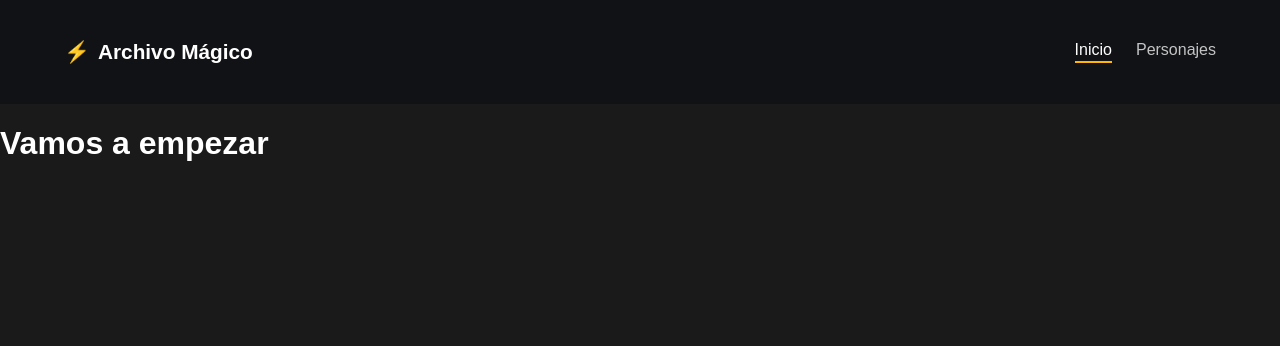
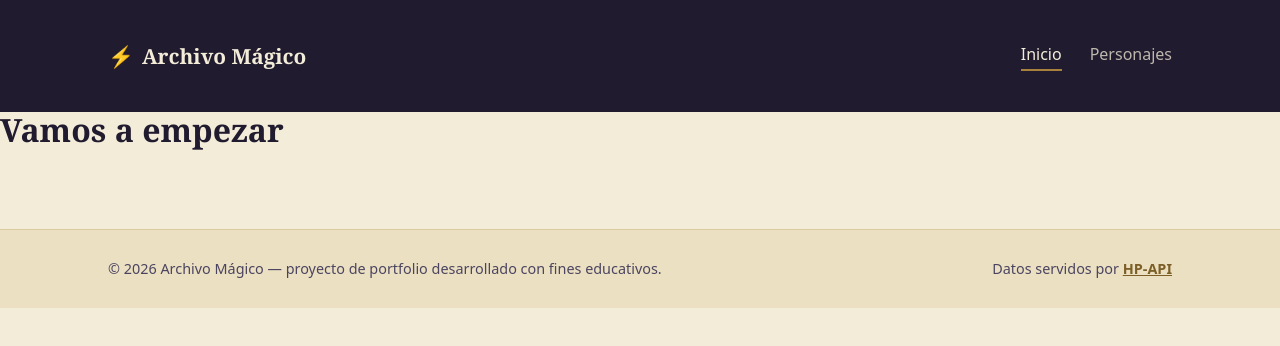
Before and after one commit to Marisa-Ruiz/hpProyectoFinal, a React (Vite) app: page / in a window 1280 px wide. Shown: the top 346 px of the page. Built offline with nearby package versions, Linux system fonts and the light colour scheme.

Commit message:
feat(footer): create Footer component with camelCase styles

```diff
--- a/src/App.jsx
+++ b/src/App.jsx
@@ -1,4 +1,5 @@
 import Header from "./components/Header/Header";
+import Footer from "./components/Footer/Footer";
 
 function App() {
   return (
@@ -7,7 +8,7 @@ function App() {
       <main>
         <h1>Vamos a empezar</h1>
       </main>
-
+      <Footer />
     </>
   )
 }
--- a/src/components/Footer/Footer.css
+++ b/src/components/Footer/Footer.css
@@ -0,0 +1,25 @@
+.footer {
+    background: var(--colorBgAlt);
+    border-top: 1px solid var(--colorBorder);
+    margin-top: var(--spaceXl);
+}
+
+.footerInner {
+    padding: var(--spaceMd) var(--spaceMd);
+    display: flex;
+    flex-wrap: wrap;
+    gap: var(--spaceXs) var(--spaceMd);
+    justify-content: space-between;
+}
+
+.footerText {
+    margin: 0;
+    font-size: 0.9rem;
+    color: var(--colorInkSoft);
+}
+
+.footerLink {
+    color: var(--colorAccentDark);
+    font-weight: 600;
+    text-decoration: underline;
+}
--- a/src/components/Footer/Footer.jsx
+++ b/src/components/Footer/Footer.jsx
@@ -0,0 +1,28 @@
+import './Footer.css'
+
+function Footer() {
+    const year = new Date().getFullYear()
+
+    return (
+        <footer className="footer">
+            <div className="container footerInner">
+                <p className="footerText">
+                    © {year} Archivo Mágico — proyecto de portfolio desarrollado con fines educativos.
+                </p>
+                <p className="footerText">
+                    Datos servidos por{' '}
+                    <a
+                        href="https://hp-api.onrender.com/"
+                        target="_blank"
+                        rel="noreferrer"
+                        className="footerLink"
+                    >
+                        HP-API
+                    </a>
+                </p>
+            </div>
+        </footer>
+    )
+}
+
+export default Footer
--- a/src/components/Header/Header.css
+++ b/src/components/Header/Header.css
@@ -7,18 +7,17 @@
 }
 
 .headerInner {
-  display: flex;
-  align-items: center;
-  justify-content: space-between;
+    display: flex;
+    align-items: center;
+    justify-content: space-between;
 
-  /* CAMBIA ESTAS DOS LÍNEAS: */
-  padding-top: 2.5rem;    /* Aumenta este valor a tu gusto */
-  padding-bottom: 2.5rem; /* Asegúrate de poner el mismo valor abajo para que quede centrado */
+    padding-top: 2.5rem;
+    padding-bottom: 2.5rem;
 
-  flex-wrap: wrap;
-  gap: var(--spaceXs);
-  width: 100%;
+    flex-wrap: wrap;
+    gap: var(--spaceXs);
 }
+
 
 .headerBrand {
     font-family: var(--fontDisplay);
--- a/src/index.css
+++ b/src/index.css
@@ -1,27 +1,130 @@
 :root {
-  --colorInk: #111215;
-  --colorBg: #ffffff;
-  --colorAccent: #ffb703;
+  --colorBg: #f3ecd9;
+  --colorBgAlt: #ece0c2;
+  --colorSurface: #fbf7ec;
+  --colorInk: #201b2e;
+  --colorInkSoft: #4a4460;
+  --colorBorder: #d8cba0;
+
+  --colorAccent: #a8823c;
+  --colorAccentDark: #7c5f27;
+
+  --colorGryffindor: #7f0c1b;
+  --colorSlytherin: #12513a;
+  --colorRavenclaw: #1b3a63;
+  --colorHufflepuff: #a87a00;
+
+  --fontDisplay: 'Spectral', Georgia, serif;
+  --fontBody: 'Work Sans', system-ui, sans-serif;
 
   --spaceXs: 0.5rem;
-  --spaceSm: 0.8rem;
-  --spaceMd: 1.5rem;
+  --spaceSm: 1rem;
+  --spaceMd: 1.75rem;
+  --spaceLg: 3rem;
+  --spaceXl: 5rem;
 
-  --fontDisplay: sans-serif;
+  --radius: 6px;
+  --shadowSoft: 0 8px 24px rgba(32, 27, 46, 0.12);
+}
+
+* {
+  box-sizing: border-box;
+}
+
+html {
+  scroll-behavior: smooth;
 }
 
 body {
   margin: 0;
-  padding: 0;
-  background-color: #1a1a1a;
-  color: #ffffff;
+  background-color: var(--colorBg);
+  color: var(--colorInk);
+  font-family: var(--fontBody);
+  line-height: 1.55;
+  -webkit-font-smoothing: antialiased;
+}
+
+h1,
+h2,
+h3,
+h4 {
   font-family: var(--fontDisplay);
+  color: var(--colorInk);
+  line-height: 1.15;
+  margin: 0 0 var(--spaceSm);
+}
+
+p {
+  margin: 0 0 var(--spaceSm);
+}
+
+a {
+  color: inherit;
+}
+
+img {
+  max-width: 100%;
+  display: block;
+}
+
+button {
+  font-family: inherit;
+}
+
+a:focus-visible,
+button:focus-visible,
+input:focus-visible,
+select:focus-visible {
+  outline: 3px solid var(--colorAccent);
+  outline-offset: 2px;
 }
 
 .container {
   width: 100%;
-  max-width: 1200px;
+  max-width: 1120px;
   margin: 0 auto;
-  padding: 0 1.5rem;
-  box-sizing: border-box;
+  padding: 0 var(--spaceMd);
 }
+
+.btn {
+  display: inline-flex;
+  align-items: center;
+  gap: 0.5rem;
+  border: 1px solid var(--colorInk);
+  background: var(--colorInk);
+  color: var(--colorBg);
+  padding: 0.75rem 1.5rem;
+  border-radius: var(--radius);
+  font-weight: 600;
+  text-decoration: none;
+  cursor: pointer;
+  transition: transform 0.15s ease, background 0.15s ease;
+}
+
+.btn:hover {
+  background: var(--colorInkSoft);
+}
+
+.btn:active {
+  transform: translateY(1px);
+}
+
+.btnGhost {
+  background: transparent;
+  color: var(--colorInk);
+}
+
+.btnGhost:hover {
+  background: var(--colorInk);
+  color: var(--colorBg);
+}
+
+@media (prefers-reduced-motion: reduce) {
+  html {
+    scroll-behavior: auto;
+  }
+  * {
+    animation-duration: 0.01ms !important;
+    transition-duration: 0.01ms !important;
+  }
+}
```
